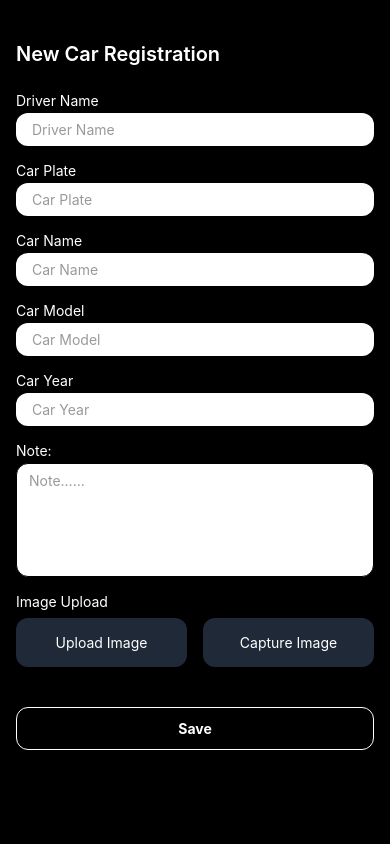
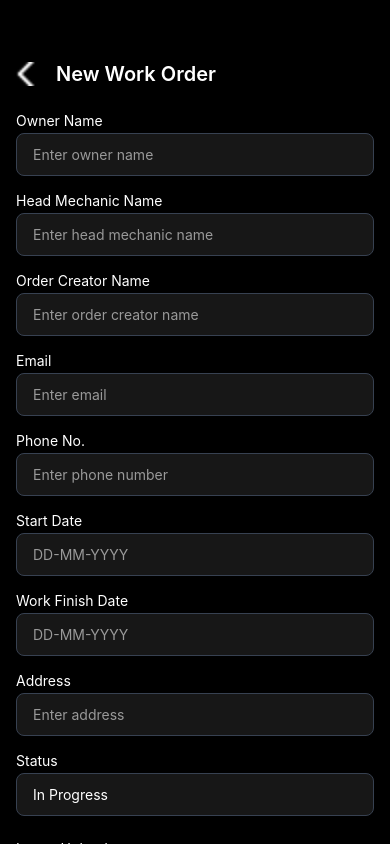
Before and after one commit to macworldgithub/westsideapp, a React Native app: screen /HomeMain in a window 390 px wide. Built offline with nearby package versions, Linux system fonts and the light colour scheme.

Commit message:
updated work

```diff
--- a/index.js
+++ b/index.js
@@ -1,5 +1,5 @@
 import { registerRootComponent } from 'expo';
 
 import App from './App';
-import NewCarRegistration from './src/screens/NewCarRegistration';
-registerRootComponent(NewCarRegistration);
+import NewWorkOrderScreen from './src/screens/NewWorkOrder';
+registerRootComponent(NewWorkOrderScreen);
--- /dev/null
+++ b/src/screens/NewWorkOrder.jsx
@@ -0,0 +1,103 @@
+import React, { useState } from 'react';
+import {
+  View,
+  Text,
+  TextInput,
+  TouchableOpacity,
+  Image,
+  ScrollView,
+  KeyboardAvoidingView,
+  Platform,
+} from 'react-native';
+// import { useNavigation } from '@react-navigation/native';
+
+const NewWorkOrderScreen = () => {
+//   const navigation = useNavigation();
+
+  const [form, setForm] = useState({
+    ownerName: '',
+    headMechanicName: '',
+    orderCreatorName: '',
+    email: '',
+    phone: '',
+    startDate: '',
+    finishDate: '',
+    address: '',
+    status: 'In Progress',
+  });
+
+  const handleChange = (key, value) => {
+    setForm({ ...form, [key]: value });
+  };
+
+  const handleSubmit = () => {
+    console.log('Form Data:', form);
+    // Add submit logic
+  };
+
+  const fields = [
+    { key: 'ownerName', label: 'Owner Name', placeholder: 'Enter owner name' },
+    { key: 'headMechanicName', label: 'Head Mechanic Name', placeholder: 'Enter head mechanic name' },
+    { key: 'orderCreatorName', label: 'Order Creator Name', placeholder: 'Enter order creator name' },
+    { key: 'email', label: 'Email', placeholder: 'Enter email' },
+    { key: 'phone', label: 'Phone No.', placeholder: 'Enter phone number' },
+    { key: 'startDate', label: 'Start Date', placeholder: 'DD-MM-YYYY' },
+    { key: 'finishDate', label: 'Work Finish Date', placeholder: 'DD-MM-YYYY' },
+    { key: 'address', label: 'Address', placeholder: 'Enter address' },
+    { key: 'status', label: 'Status', placeholder: 'Enter status' },
+  ];
+
+  return (
+    <KeyboardAvoidingView
+      behavior={Platform.OS === 'ios' ? 'padding' : 'height'}
+      className="flex-1 bg-black"
+    >
+      <ScrollView
+        contentContainerStyle={{ paddingHorizontal: 16, paddingTop: 60, paddingBottom: 40, flexGrow: 1 }}
+        keyboardShouldPersistTaps="handled"
+      >
+        {/* Header */}
+        <View className="flex-row items-center mb-6">
+          <TouchableOpacity>
+            <Image source={require('../../assets/back.png')} className="w-6 h-6 mr-4" />
+          </TouchableOpacity>
+          <Text className="text-white text-xl font-semibold">New Work Order</Text>
+        </View>
+
+        {/* Input Fields */}
+        {fields.map((field, index) => (
+          <View key={index} className="mb-4">
+            <Text className="text-white mb-1">{field.label}</Text>
+            <TextInput
+              className="bg-neutral-900 text-white border border-gray-700 rounded-lg px-4 py-3"
+              placeholder={field.placeholder}
+              placeholderTextColor="#999"
+              value={form[field.key]}
+              onChangeText={(text) => handleChange(field.key, text)}
+            />
+          </View>
+        ))}
+
+        {/* Image Upload */}
+        <View className="mt-2 mb-2">
+          <Text className="text-white mb-2">Image Upload</Text>
+          <Image
+            source={require('../../assets/Car.png')}
+            className="w-full h-48 rounded-lg"
+            resizeMode="cover"
+          />
+        </View>
+
+        {/* Save Button */}
+        <TouchableOpacity
+          className="bg-black py-3 rounded-xl items-center border border-gray-600"
+          onPress={handleSubmit}
+        >
+          <Text className="text-white font-bold">Save</Text>
+        </TouchableOpacity>
+      </ScrollView>
+    </KeyboardAvoidingView>
+  );
+};
+
+export default NewWorkOrderScreen;
--- a/src/screens/RegisteredCars.js
+++ b/src/screens/RegisteredCars.js
@@ -14,7 +14,7 @@ const RegisteredCars = () => {
   return (
     <View className="flex-1 bg-black px-4 pt-8">
       {/* Header Row */}
-      <View className="flex-row justify-between items-center mb-4">
+     <View className="flex-row items-center space-x-2">
         <Text className="text-white text-xl font-semibold">
           Registered Cars
         </Text>
--- /dev/null
+++ b/src/screens/WorkOrder.jsx
@@ -0,0 +1,90 @@
+import React from 'react';
+import { View, Text, TextInput, ScrollView, TouchableOpacity, Image } from 'react-native';
+import { Ionicons } from '@expo/vector-icons'; // Make sure this import is at the top
+
+const orders = [
+    { id: '0124568', owner: 'Paul', mechanic: 'Walker', status: 'Inprogress' },
+    { id: '0124569', owner: 'Sara', mechanic: 'Davis', status: 'Completed' },
+    { id: '0124570', owner: 'John', mechanic: 'Lee', status: 'Assessment' },
+    { id: '0124571', owner: 'Mike', mechanic: 'Taylor', status: 'Inprogress' },
+    { id: '0124571', owner: 'Mike', mechanic: 'Taylor', status: 'Inprogress' },
+    { id: '0124571', owner: 'Mike', mechanic: 'Taylor', status: 'Inprogress' },
+
+
+];
+
+const getStatusColor = (status) => {
+    switch (status) {
+        case 'Inprogress': return 'bg-green-300';
+        case 'Completed': return 'bg-green-500';
+        case 'Assessment': return 'bg-red-300';
+        default: return 'bg-gray-300';
+    }
+};
+
+export default function WorkOrdersScreen() {
+    return (
+        <View className="flex-1 bg-black px-4 pt-16">
+            {/* Header */}
+            <View className="flex-row items-center justify-between mb-4">
+                <View className="flex-row items-center space-x-2">
+                    <Image source={require('../../assets/back.png')} className="w-6 h-6" />
+                    <Text className="text-white text-lg font-semibold">Work Orders</Text>
+                </View>
+                <TouchableOpacity className="bg-gray-200 px-4 py-1 rounded-md">
+                    <Text className="text-black text-sm">+ New Order</Text>
+                </TouchableOpacity>
+            </View>
+
+            {/* Search Bar */}
+            <View className="bg-white rounded-md flex-row items-center px-3 py-2 mb-9">
+                <Ionicons name="search" size={20} color="gray" />
+                <TextInput
+                    placeholder="Search order Id or name"
+                    placeholderTextColor="gray"
+                    className="ml-2 flex-1 text-black"
+                />
+            </View>
+            {/* Order Cards */}
+            <ScrollView showsVerticalScrollIndicator={false}>
+                {orders.map((order, index) => (
+                    <View key={index} className="flex-row items-center bg-white p-3 rounded-xl mb-4">
+                        {/* Image */}
+                        <View className="w-12 h-12 mr-3 bg-gray-200 rounded-xl items-center justify-center overflow-hidden">
+                            <Image
+                                source={require('../../assets/clipboard.png')}
+                                className="w-full h-full resize-contain"
+                            />
+                        </View>
+
+                        {/* Order Info */}
+                        <View className="flex-1">
+                            <Text className="text-black font-semibold">Order No: {order.id}</Text>
+                            <Text className="text-black text-sm">Owner Name: {order.owner}</Text>
+                            <Text className="text-black text-sm">Head Mechanic: {order.mechanic}</Text>
+                        </View>
+
+                        {/* Buttons Section */}
+                        <View className="items-center space-y-1.5 ">
+                            <Text className="text-black text-xs mb-1 ">Status</Text>
+                            <TouchableOpacity
+                                className={`rounded-full mb-1 items-center justify-center ${getStatusColor(order.status)}`}
+                                style={{ width: 80, height: 20 }}
+                            >
+                                <Text className="text-xs text-black">{order.status}</Text>
+                            </TouchableOpacity>
+
+                            <TouchableOpacity className="bg-black rounded-full mb-1 items-center justify-center" style={{ width: 80, height: 20 }}>
+                                <Text className="text-white text-xs">Report</Text>
+                            </TouchableOpacity>
+
+                            <TouchableOpacity className="bg-black rounded-full items-center justify-center" style={{ width: 80, height: 20 }}>
+                                <Text className="text-white text-xs">View</Text>
+                            </TouchableOpacity>
+                        </View>
+                    </View>
+                ))}
+            </ScrollView>
+        </View>
+    );
+}
```
Also changed, not shown: assets/back.png (added), assets/clipboard.png (added).
